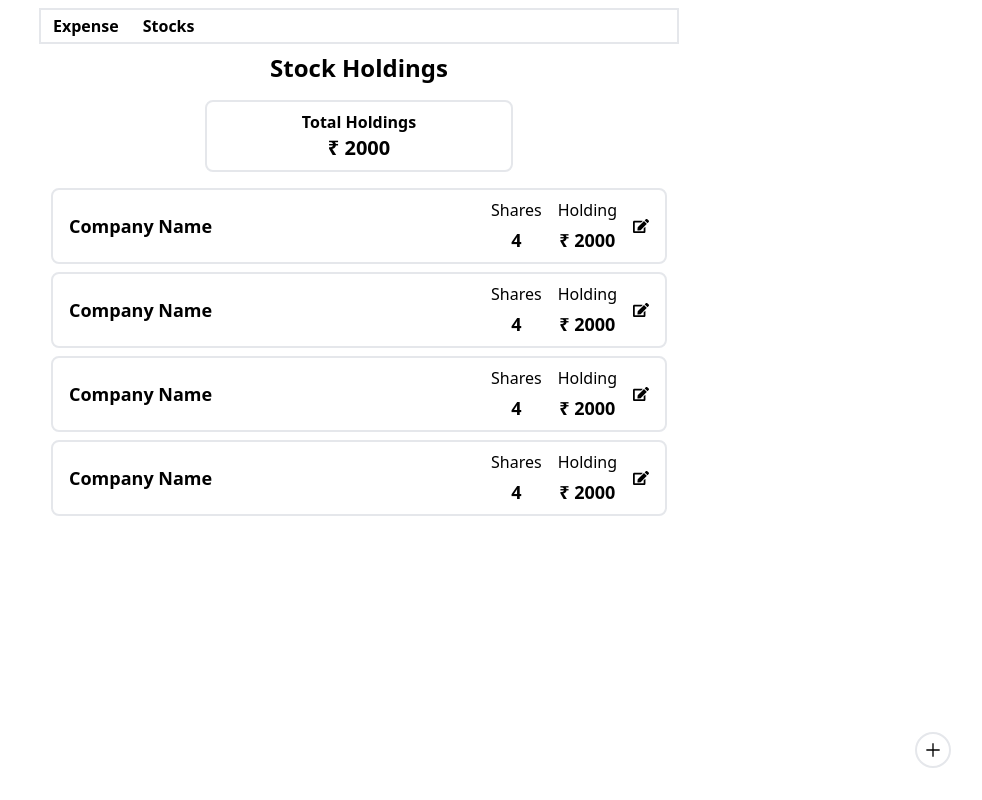
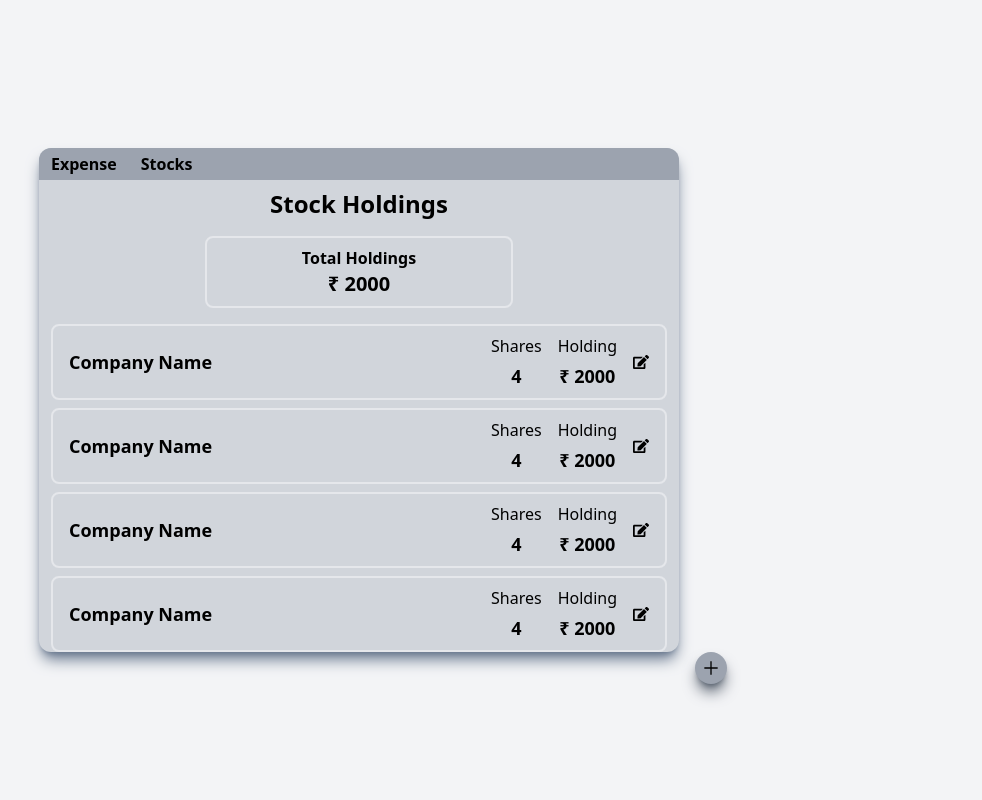
Before and after one commit to dev-shetty/Expense-Tracker, a React (Vite) app in the folder frontend/: page /stocks in a window 1280 px wide. Shown: the whole page, without its empty margins (281-1263 px from the left). Built offline with nearby package versions, Linux system fonts and the light colour scheme.

Commit message:
Added CSS

```diff
--- a/frontend/src/App.jsx
+++ b/frontend/src/App.jsx
@@ -5,7 +5,7 @@ import Navbar from "./components/UIComponents/Navbar/Navbar"
 
 function App() {
   return (
-    <div className="container my-2 md:w-3/4 lg:w-2/4 md:mx-auto">
+    <div className="absolute top-2/4 left-2/4 -translate-x-2/4 -translate-y-2/4 container md:w-3/4 lg:w-2/4 md:mx-auto bg-gray-300 rounded-xl shadow-slate-500 shadow-lg">
       <Router>
         <Navbar />
         <Routes>
--- a/frontend/src/components/Home/Balance.jsx
+++ b/frontend/src/components/Home/Balance.jsx
@@ -1,6 +1,6 @@
 function Balance({ balance }) {
   return (
-    <div className="container flex flex-col border-2 justify-center items-center p-6 my-4 w-2/4 mx-auto rounded-xl">
+    <div className="container flex flex-col border-2 justify-center items-center p-6 my-4 w-2/4 mx-auto rounded-xl  bg-gray-200 shadow-inner shadow-gray-400">
       <h2 className="text-2xl font-bold">Balance</h2>
       <div>
         <p className="text-2xl font-bold">&#8377; {balance}</p>
--- a/frontend/src/components/Home/History.jsx
+++ b/frontend/src/components/Home/History.jsx
@@ -24,18 +24,18 @@ function History({ history }) {
   return (
     <>
       <div
-        className="border-2 px-4 py-4 mx-2 rounded-lg cursor-pointer"
+        className="border-2 px-4 py-4 mx-2 rounded-lg cursor-pointer bg-gray-200 shadow-inner shadow-gray-400"
         onClick={getHistory}
       >
         {historyElement}
       </div>
       {modal && (
-        <div className="absolute top-2/4 left-2/4 -translate-x-2/4 -translate-y-2/4 bg-gray-200 min-h-[4rem] min-w-[15rem] max-h-[30rem] overflow-y-auto px-8 py-2 rounded-lg">
+        <div className="absolute top-2/4 left-2/4 -translate-x-2/4 -translate-y-2/4 bg-gray-100 min-h-[4rem] min-w-[15rem] max-h-[30rem] overflow-y-auto px-8 py-2 rounded-lg  shadow-gray-600 shadow-xl">
           {allHistory.map((item) => (
             <SingleHistory key={item._id} singleHistory={item} />
           ))}
           <div
-            className="absolute w-6 h-6 bg-red-500 top-0 right-0 cursor-pointer flex justify-center items-center text-white"
+            className="absolute w-6 h-6 bg-red-500 top-0 right-0 cursor-pointer flex justify-center items-center text-white rounded-bl-md"
             onClick={() => setModal(false)}
           >
             X
--- a/frontend/src/components/Stocks/NewStockModal.jsx
+++ b/frontend/src/components/Stocks/NewStockModal.jsx
@@ -2,7 +2,7 @@ import { GrAdd } from "react-icons/gr"
 
 function NewStockModal({ setModal }) {
   return (
-    <div className="absolute top-2/4 left-2/4 -translate-x-2/4 -translate-y-2/4 bg-gray-300 p-4 mx-2 w-3/4 flex flex-col gap-4 rounded-lg md:w-2/4">
+    <div className="absolute top-2/4 left-2/4 -translate-x-2/4 -translate-y-2/4 bg-gray-200 p-4 mx-2 w-3/4 flex flex-col gap-4 rounded-lg md:w-2/4 shadow-2xl">
       <div className="flex flex-col items-center gap-2">
         <label htmlFor="companyName">Company</label>
         <input type="text" name="companyName" id="companyName" />
--- a/frontend/src/components/UIComponents/Buttons/FloatingBtn.jsx
+++ b/frontend/src/components/UIComponents/Buttons/FloatingBtn.jsx
@@ -2,7 +2,7 @@ function FloatingBtn({ text, onClick }) {
   return (
     <button
       onClick={onClick}
-      className="fixed bottom-6 right-6 md:right-12 md:bottom-8 p-2 border-2 rounded-full"
+      className="fixed -bottom-2 right-2 md:-right-12 md:-bottom-8 p-2 rounded-full bg-gray-400 shadow-lg shadow-gray-600"
     >
       {text}
     </button>
--- a/frontend/src/components/UIComponents/Buttons/PrimaryBtn.jsx
+++ b/frontend/src/components/UIComponents/Buttons/PrimaryBtn.jsx
@@ -2,7 +2,7 @@ function PrimaryBtn({ text, onClick }) {
   return (
     <button
       onClick={onClick}
-      className="border-2 my-4 px-4 py-1 w-64 mx-auto rounded-xl text-lg font-semibold"
+      className="border-2 my-4 px-4 py-1 w-64 mx-auto rounded-xl text-lg font-semibold  bg-gray-400 shadow-md shadow-gray-700"
     >
       {text}
     </button>
--- a/frontend/src/components/UIComponents/Navbar/Navbar.jsx
+++ b/frontend/src/components/UIComponents/Navbar/Navbar.jsx
@@ -1,7 +1,7 @@
 import { Link } from "react-router-dom"
 function Navbar() {
   return (
-    <nav className="py-1 px-3 text-md border-2 mb-2">
+    <nav className="py-1 px-3 text-md mb-2 bg-gray-400 rounded-t-xl">
       <ul className="flex gap-6">
         <li>
           <Link to="/" className="font-semibold">
--- a/frontend/src/index.css
+++ b/frontend/src/index.css
@@ -6,6 +6,10 @@
   margin: 0;
   padding: 0;
   box-sizing: border-box;
+}
+
+body {
+  @apply bg-gray-100;
 }
 
 .form-element {
@@ -17,7 +21,7 @@ label {
 }
 
 input {
-  @apply border-2 px-2 py-0.5 text-xl w-2/4 md:w-3/4;
+  @apply border-2 px-2 py-0.5 text-xl w-2/4 md:w-3/4 rounded-xl shadow-inner shadow-gray-400;
 }
 
 input::-webkit-outer-spin-button,
--- a/frontend/tailwind.config.cjs
+++ b/frontend/tailwind.config.cjs
@@ -1,11 +1,16 @@
 /** @type {import('tailwindcss').Config} */
 module.exports = {
-  content: [
-    "./index.html",
-    "./src/**/*.{js,ts,jsx,tsx}"
-  ],
+  content: ["./index.html", "./src/**/*.{js,ts,jsx,tsx}"],
   theme: {
-    extend: {},
+    extend: {
+      colors: {
+        "primary-900": "#CC5803",
+        "primary-700": "#E2711D",
+        "primary-400": "#FF9505",
+        "primary-300": "#FFB627",
+        "primary-200": "#FFC971",
+      },
+    },
   },
   plugins: [],
 }
```
